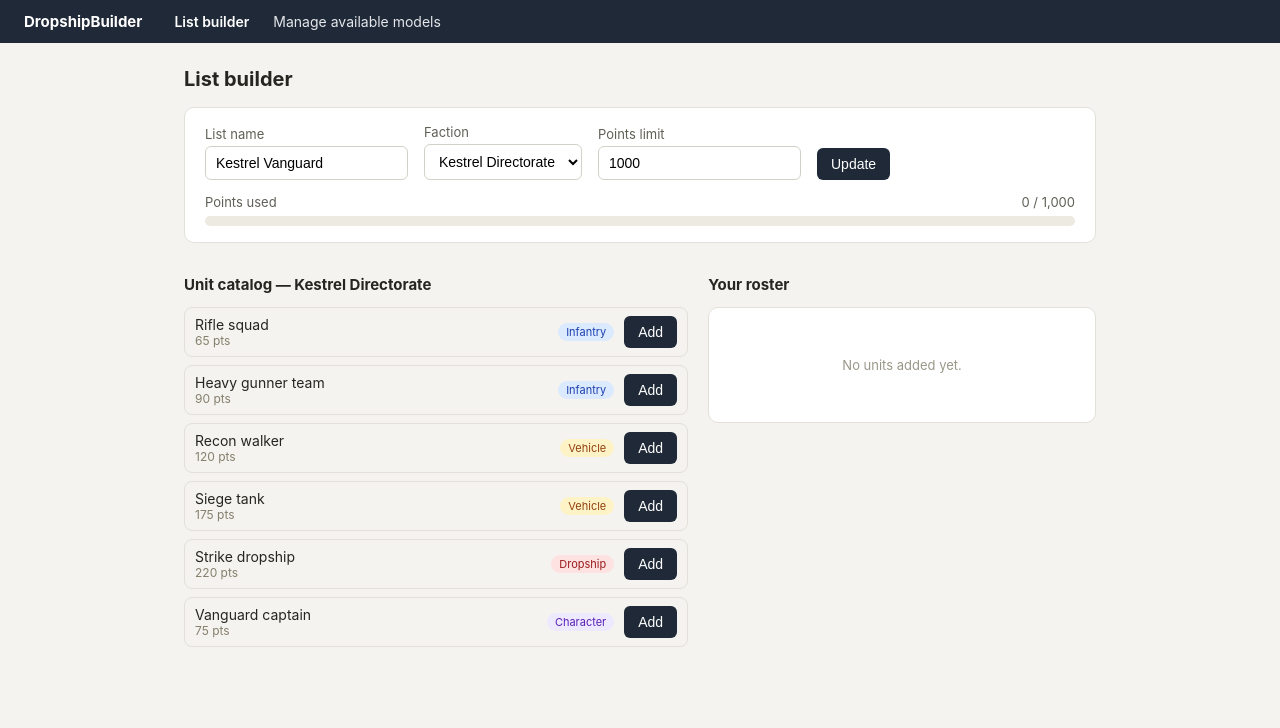
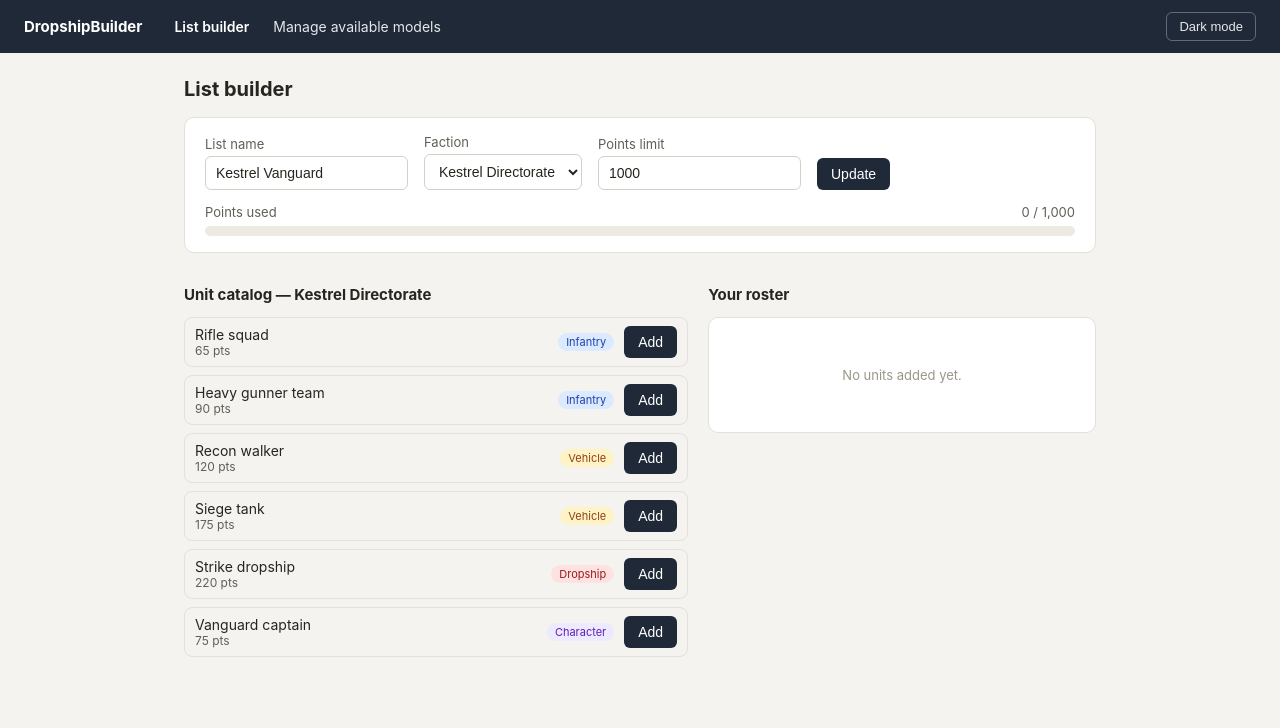
Before and after one commit to Krayt1x/DropshipBuilder, a PHP site: page / in a window 1280 px wide. Shown: the top 728 px of the page. Run offline with PHP 8.4, Linux system fonts and the light colour scheme.

Commit message:
Add dark mode toggle
style.css moves to CSS custom properties (light values on :root, dark
overrides under [data-theme="dark"]) instead of hardcoded colors.
theme-init.php is included before the stylesheet link on every page so
the correct theme applies before first paint (localStorage choice,
falling back to prefers-color-scheme). nav.php gets the toggle button
in the top-right corner; clicking it flips data-theme on <html> and
persists the choice to localStorage.

Co-Authored-By: Claude Sonnet 5 <noreply@anthropic.com>

```diff
--- a/prototype-php/assets/style.css
+++ b/prototype-php/assets/style.css
@@ -1,15 +1,47 @@
 * { box-sizing: border-box; }
+
+:root {
+  --bg-page: #f4f3ef;
+  --bg-card: #ffffff;
+  --bg-input: #ffffff;
+  --bg-track: #eceae1;
+  --text-primary: #26251f;
+  --text-secondary: #605f56;
+  --text-muted: #9a9788;
+  --border: #e2e0d8;
+  --border-input: #d3d1c7;
+  --accent: #1f2937;
+  --accent-hover: #111827;
+  --nav-bg: #1f2937;
+  --nav-text: #e5e7eb;
+}
+
+[data-theme="dark"] {
+  --bg-page: #171613;
+  --bg-card: #221f1a;
+  --bg-input: #2a2721;
+  --bg-track: #332f26;
+  --text-primary: #ece9df;
+  --text-secondary: #b3afa1;
+  --text-muted: #837f70;
+  --border: #3a372e;
+  --border-input: #4a4738;
+  --accent: #3b82f6;
+  --accent-hover: #2563eb;
+  --nav-bg: #100f0d;
+  --nav-text: #e5e7eb;
+}
 
 body {
   font-family: -apple-system, "Segoe UI", Roboto, sans-serif;
-  background: #f4f3ef;
-  color: #26251f;
+  background: var(--bg-page);
+  color: var(--text-primary);
   margin: 0;
   padding: 0 0 3rem;
 }
 
 .topnav {
-  background: #1f2937;
+  background: var(--nav-bg);
   padding: 0.75rem 1.5rem;
   display: flex;
   gap: 1.5rem;
@@ -33,6 +65,19 @@ body {
   margin-right: 0.5rem;
 }
 
+.theme-toggle {
+  margin-left: auto;
+  background: transparent;
+  border: 1px solid rgba(255, 255, 255, 0.3);
+  color: var(--nav-text);
+  padding: 6px 12px;
+  font-size: 13px;
+}
+
+.theme-toggle:hover {
+  background: rgba(255, 255, 255, 0.08);
+}
+
 .container {
   max-width: 960px;
   margin: 0 auto;
@@ -64,21 +109,22 @@ h1 {
   flex-direction: column;
   gap: 4px;
   font-size: 13px;
-  color: #605f56;
+  color: var(--text-secondary);
 }
 
 input[type="text"],
 input[type="number"],
 select {
   padding: 8px 10px;
-  border: 1px solid #d3d1c7;
+  border: 1px solid var(--border-input);
   border-radius: 6px;
   font-size: 14px;
-  background: #fff;
+  background: var(--bg-input);
+  color: var(--text-primary);
 }
 
 button {
-  background: #1f2937;
+  background: var(--accent);
   color: #fff;
   border: none;
   border-radius: 6px;
@@ -179,7 +225,7 @@ button.ghost {
 
 .unit-meta {
   font-size: 12px;
-  color: #857f6c;
+  color: var(--text-secondary);
   margin: 0;
 }
 
--- a/prototype-php/includes/nav.php
+++ b/prototype-php/includes/nav.php
@@ -2,4 +2,21 @@
   <strong>DropshipBuilder</strong>
   <a href="index.php" class="<?= $activePage === 'index' ? 'active' : '' ?>">List builder</a>
   <a href="manage.php" class="<?= $activePage === 'manage' ? 'active' : '' ?>">Manage available models</a>
+  <button type="button" id="themeToggle" class="theme-toggle" aria-label="Toggle dark mode">Dark mode</button>
 </div>
+<script>
+(function () {
+  var btn = document.getElementById('themeToggle');
+  function sync() {
+    var isDark = document.documentElement.getAttribute('data-theme') === 'dark';
+    btn.textContent = isDark ? 'Light mode' : 'Dark mode';
+  }
+  sync();
+  btn.addEventListener('click', function () {
+    var next = document.documentElement.getAttribute('data-theme') === 'dark' ? 'light' : 'dark';
+    document.documentElement.setAttribute('data-theme', next);
+    localStorage.setItem('theme', next);
+    sync();
+  });
+})();
+</script>
--- /dev/null
+++ b/prototype-php/includes/theme-init.php
@@ -0,0 +1,7 @@
+<script>
+(function () {
+  var stored = localStorage.getItem('theme');
+  var theme = stored || (window.matchMedia('(prefers-color-scheme: dark)').matches ? 'dark' : 'light');
+  document.documentElement.setAttribute('data-theme', theme);
+})();
+</script>
--- a/prototype-php/index.php
+++ b/prototype-php/index.php
@@ -80,6 +80,7 @@ $activePage = 'index';
   <meta charset="UTF-8" />
   <meta name="viewport" content="width=device-width, initial-scale=1.0" />
   <title>DropshipBuilder — List builder</title>
+  <?php include __DIR__ . '/includes/theme-init.php'; ?>
   <link rel="stylesheet" href="assets/style.css" />
 </head>
 <body>
--- a/prototype-php/manage.php
+++ b/prototype-php/manage.php
@@ -111,6 +111,7 @@ $activePage = 'manage';
   <meta charset="UTF-8" />
   <meta name="viewport" content="width=device-width, initial-scale=1.0" />
   <title>DropshipBuilder — Manage available models</title>
+  <?php include __DIR__ . '/includes/theme-init.php'; ?>
   <link rel="stylesheet" href="assets/style.css" />
 </head>
 <body>
```
Also changed, not shown: other parts of prototype-php/assets/style.css (+14 -14 lines).
